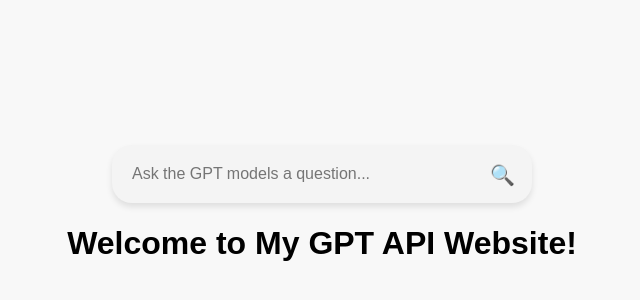
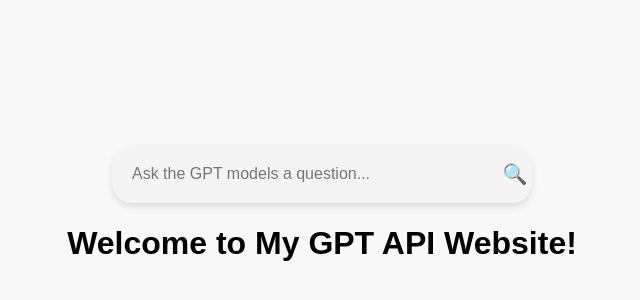
Before and after one commit to stachusiekiera/my-website, a website: page public/index.html in a window 1280 px wide. Shown: the part 186-486 px from the top of the page, 318-958 px from the left. Drawn offline with Linux system fonts and the light colour scheme.

```diff
--- a/public/style.css
+++ b/public/style.css
@@ -55,10 +55,12 @@
 
 /* Add magnifying glass emoji to the button */
 .search-btn::before {
-    content: '🔍';  /* Magnifying glass emoji */
-    font-size: 20px;  /* Adjust size as needed */
-    display: inline-block;  /* Inline-block to manage positioning */
-    vertical-align: middle; /* Vertically center the emoji */
+    content: '🔍';
+    font-size: 20px;
+    position: absolute;
+    left: 50%;
+    top: 50%;
+    transform: translate(-50%, -50%); /* This centers the icon within the button */
 }
 
 /* Hover effect for button */
```
